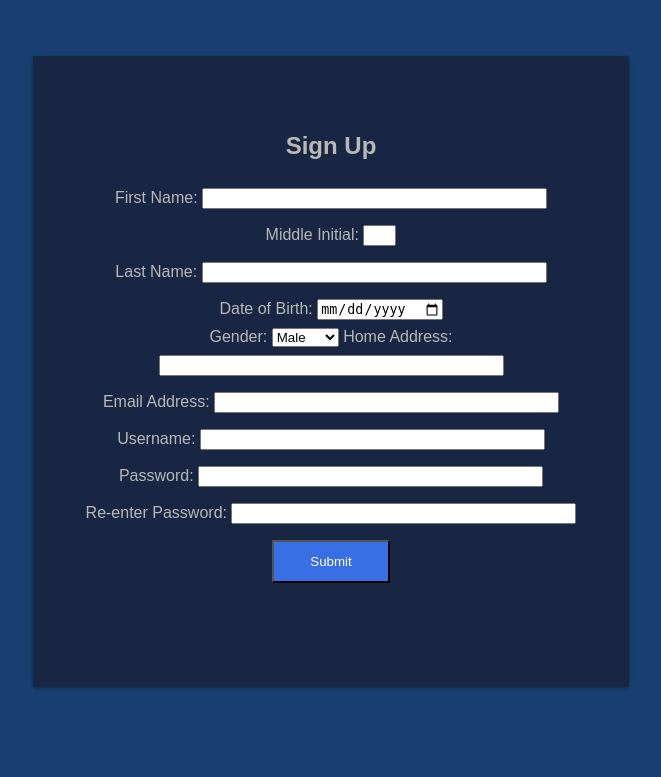
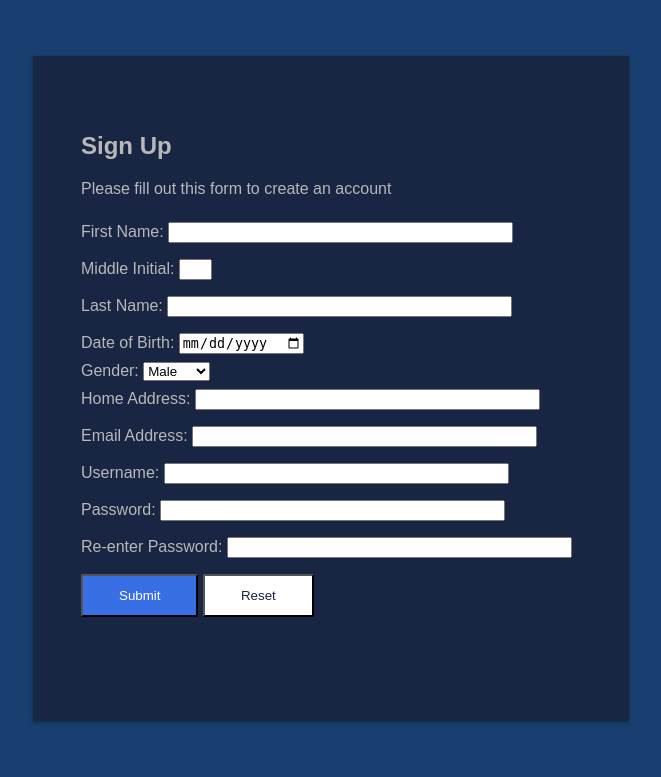
Before and after one commit to cjordanOU/SQLWebsite-Template, a PHP site: page /signup.php in a window 1280 px wide. Shown: the part 48-825 px from the top of the page, without its empty margins (309-970 px from the left). Before the commit the page ends 738 px from the top, so only its background shows below. Run offline with PHP 8.4, Linux system fonts and the light colour scheme.

Commit message:
Signup specific changes

```diff
--- a/signup.php
+++ b/signup.php
@@ -14,8 +14,9 @@
         <?php include('Includes/header.php'); ?>
 
         <section>
-            <div class="centered container login-area">
+            <div class="container login-area">
                 <h1>Sign Up</h1>
+                <p>Please fill out this form to create an account</p>
                 <form id="signupForm" action="signupProcess.php" method="post">
                     <label>First Name:</label>
                     <input type="text" name="firstName" size="40" title="Enter your first name" required>
@@ -26,11 +27,11 @@
                     <br>
 
                     <label>Last Name:</label>
-                    <input type="text" name="lastName" size="40" title="Enter your last name">
+                    <input type="text" name="lastName" size="40" title="Enter your last name" required>
                     <br>
 
                     <label>Date of Birth:</label>
-                    <input type="date" name="dateOfBirth" title="Enter your date of birth">
+                    <input type="date" name="dateOfBirth" title="Enter your date of birth" required>
                     <br>
 
                     <label>Gender:</label>
@@ -39,28 +40,30 @@
                         <option>Female</option>
                         <option>Other</option>
                     </select>
+                    <br>
 
                     <label>Home Address:</label>
-                    <input type="text" name="homeAddress" size="40" title="Enter your home address">
+                    <input type="text" name="homeAddress" size="40" title="Enter your home address" required>
                     <br>
 
                     <label>Email Address:</label>
-                    <input type="text" name="email" size="40" title="Enter your email address">
+                    <input type="text" name="email" size="40" title="Enter your email address" required>
                     <br>
 
                     <label>Username:</label>
-                    <input type="text" name="email" size="40" title="Create your username">
+                    <input type="text" name="email" size="40" title="Create your username" required>
                     <br>
 
                     <label>Password:</label>
-                    <input type="password" name="password1" size="40" title="Create your password">
+                    <input type="password" name="password1" size="40" title="Create your password" required>
                     <br>
 
                     <label>Re-enter Password:</label>
-                    <input type="password" name="password2" size="40" title="Re-enter your created password">
+                    <input type="password" name="password2" size="40" title="Re-enter your created password" required>
                     <br>
 
-                    <input type="submit" name="loginSubmit" value="Submit" class="fancyButton-1">
+                    <input type="submit" title="Click here to submit the entered data" name="loginSubmit" value="Submit" class="fancyButton-1">
+                    <input type="reset" title="Click here to reset all fields in the form" class="fancyButton-2" value="Reset">
                 </form>
             </div>
         </section>
--- a/style.css
+++ b/style.css
@@ -93,7 +93,6 @@ section {
     padding: 12px 36px;
     color: white;
     text-decoration: none;
-
 }
 
 .fancyButton-1:hover {
@@ -105,3 +104,21 @@ section {
 .fancyButton-1:active {
     background: #123862;
 }
+
+.fancyButton-2 {
+    background: white;
+    border-radius: 2px;
+    padding: 12px 36px;
+    color: #182644;
+    text-decoration: none;
+}
+
+.fancyButton-2:hover {
+    background: #7988a8;
+    -webkit-transition: background 0.2s;
+    transition: background 0.2s;
+}
+
+.fancyButton-2:active {
+    background: #5d738a;
+}
```
